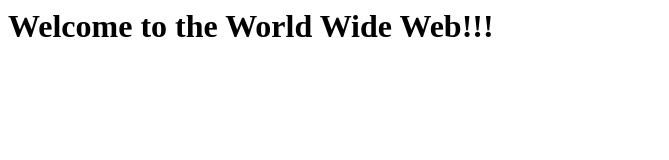
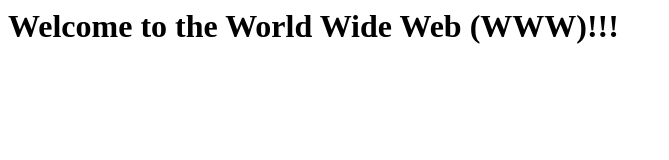
Before and after one commit to the-hung-nguyen/prototype_project, a plain HTML site: page index.html in a window 1280 px wide. Shown: the whole page, without its empty margins (0-669 px from the left). Drawn offline with Linux system fonts and the light colour scheme.

Commit message:
Make change and commit to GitHub

```diff
--- a/index.html
+++ b/index.html
@@ -3,6 +3,6 @@
 		<title>Hello World!</title>
 	</head>
 	<body>
-		<h1>Welcome to the World Wide Web!!!</h1>
+		<h1>Welcome to the World Wide Web (WWW)!!!</h1>
 	</body>
 </html>
```
